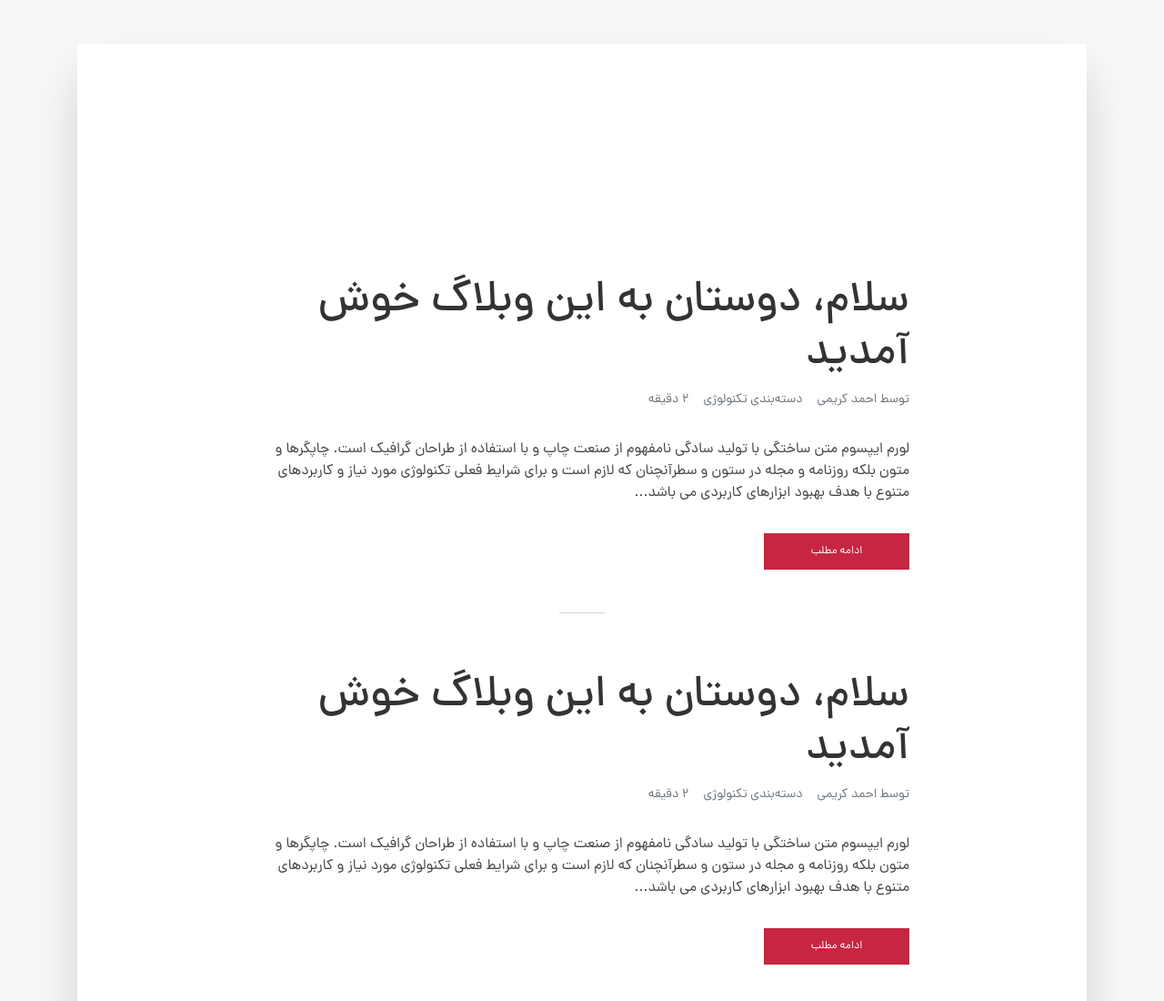
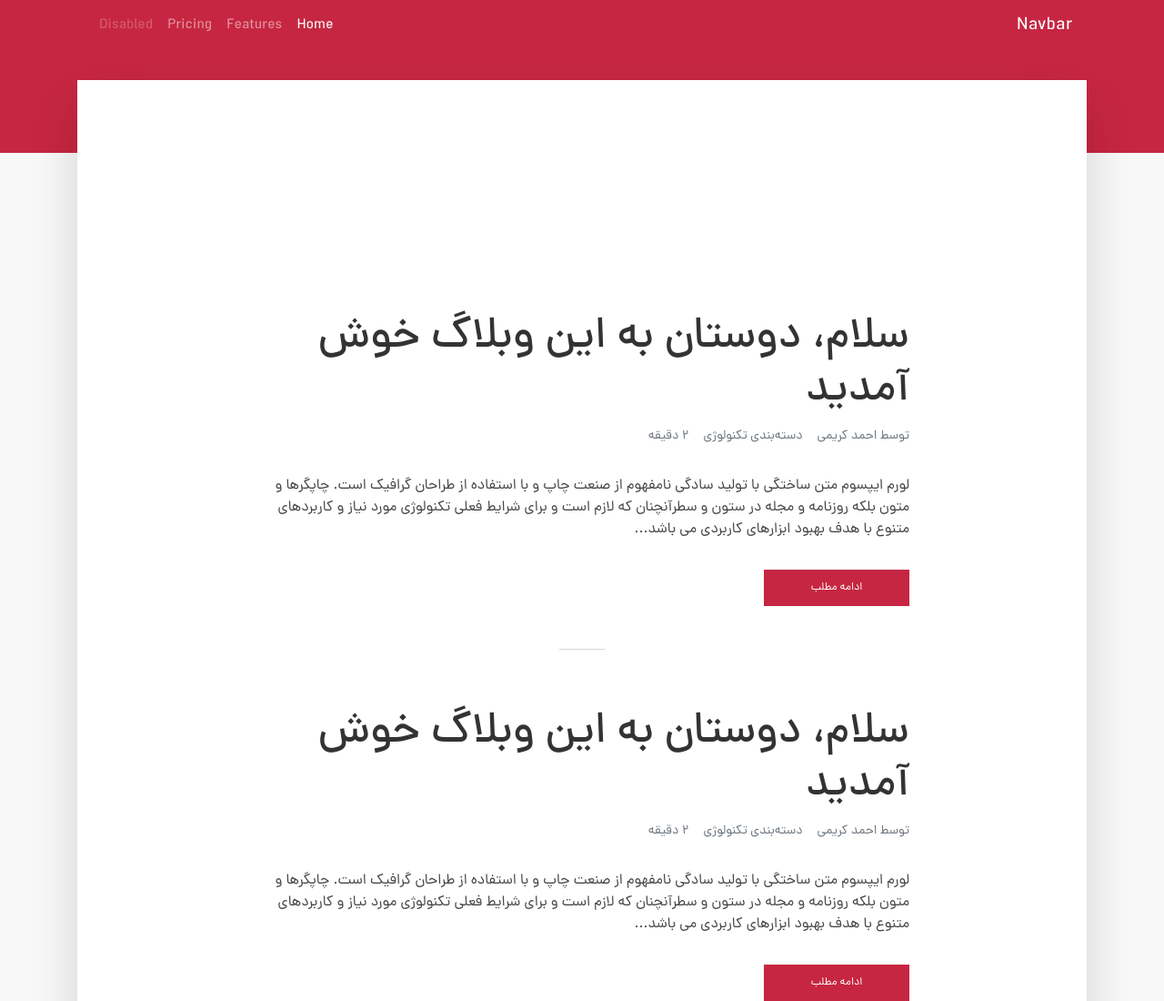
Before and after one commit to meyQuery/typo, a website: page index.html in a window 1280 px wide. Shown: the top 1100 px of the page at 91% size. Drawn offline with Linux system fonts and the light colour scheme.

Commit message:
Add header

```diff
--- a/index.html
+++ b/index.html
@@ -1,18 +1,47 @@
 <!DOCTYPE html>
 <html lang="en">
+
 <head>
     <meta charset="UTF-8">
     <meta name="viewport" content="width=device-width, initial-scale=1.0">
 
     <link rel="stylesheet" href="dist/vendors/bootstrap-4.4.1/css/bootstrap.min.css">
+    <link rel="stylesheet" href="dist/vendors/bootstrap4-rtl/css/bootstrap4-rtl.min.css">
     <link rel="stylesheet" href="dist/css/app.css">
 
     <title>Typo | بلاگ</title>
 </head>
+
 <body class="d-flex flex-column rtl">
     <main class="flex-grow-1">
-        <div class="container">
-            <div class="pt-5"></div>
+        <header class="header">
+            <div class="container">
+                <nav class="navbar navbar-expand-lg navbar-dark">
+                    <a class="navbar-brand" href="#">Navbar</a>
+                    <button class="navbar-toggler" type="button" data-toggle="collapse" data-target="#navbarNav"
+                        aria-controls="navbarNav" aria-expanded="false" aria-label="Toggle navigation">
+                        <span class="navbar-toggler-icon"></span>
+                    </button>
+                    <div class="collapse navbar-collapse" id="navbarNav">
+                        <ul class="navbar-nav mr-auto">
+                            <li class="nav-item active">
+                                <a class="nav-link" href="#">Home <span class="sr-only">(current)</span></a>
+                            </li>
+                            <li class="nav-item">
+                                <a class="nav-link" href="#">Features</a>
+                            </li>
+                            <li class="nav-item">
+                                <a class="nav-link" href="#">Pricing</a>
+                            </li>
+                            <li class="nav-item">
+                                <a class="nav-link disabled" href="#" tabindex="-1" aria-disabled="true">Disabled</a>
+                            </li>
+                        </ul>
+                    </div>
+                </nav>
+            </div>
+        </header>
+        <div class="container" style="margin-top: -5rem;">
             <section class="section">
                 <div class="section-content">
                     <div class="posts">
@@ -39,7 +68,10 @@
                                 </div>
                             </header>
                             <div class="post-content">
-                                <p>لورم ایپسوم متن ساختگی با تولید سادگی نامفهوم از صنعت چاپ و با استفاده از طراحان گرافیک است. چاپگرها و متون بلکه روزنامه و مجله در ستون و سطرآنچنان که لازم است و برای شرایط فعلی تکنولوژی مورد نیاز و کاربردهای متنوع با هدف بهبود ابزارهای کاربردی می باشد...</p>
+                                <p>لورم ایپسوم متن ساختگی با تولید سادگی نامفهوم از صنعت چاپ و با استفاده از طراحان
+                                    گرافیک است. چاپگرها و متون بلکه روزنامه و مجله در ستون و سطرآنچنان که لازم است و
+                                    برای شرایط فعلی تکنولوژی مورد نیاز و کاربردهای متنوع با هدف بهبود ابزارهای کاربردی
+                                    می باشد...</p>
                             </div>
                             <footer class="post-footer">
                                 <a href="#" class="btn btn-danger btn-post rounded-0">ادامه مطلب</a>
@@ -69,7 +101,10 @@
                                 </div>
                             </header>
                             <div class="post-content">
-                                <p>لورم ایپسوم متن ساختگی با تولید سادگی نامفهوم از صنعت چاپ و با استفاده از طراحان گرافیک است. چاپگرها و متون بلکه روزنامه و مجله در ستون و سطرآنچنان که لازم است و برای شرایط فعلی تکنولوژی مورد نیاز و کاربردهای متنوع با هدف بهبود ابزارهای کاربردی می باشد...</p>
+                                <p>لورم ایپسوم متن ساختگی با تولید سادگی نامفهوم از صنعت چاپ و با استفاده از طراحان
+                                    گرافیک است. چاپگرها و متون بلکه روزنامه و مجله در ستون و سطرآنچنان که لازم است و
+                                    برای شرایط فعلی تکنولوژی مورد نیاز و کاربردهای متنوع با هدف بهبود ابزارهای کاربردی
+                                    می باشد...</p>
                             </div>
                             <footer class="post-footer">
                                 <a href="#" class="btn btn-danger btn-post rounded-0">ادامه مطلب</a>
@@ -99,7 +134,10 @@
                                 </div>
                             </header>
                             <div class="post-content">
-                                <p>لورم ایپسوم متن ساختگی با تولید سادگی نامفهوم از صنعت چاپ و با استفاده از طراحان گرافیک است. چاپگرها و متون بلکه روزنامه و مجله در ستون و سطرآنچنان که لازم است و برای شرایط فعلی تکنولوژی مورد نیاز و کاربردهای متنوع با هدف بهبود ابزارهای کاربردی می باشد...</p>
+                                <p>لورم ایپسوم متن ساختگی با تولید سادگی نامفهوم از صنعت چاپ و با استفاده از طراحان
+                                    گرافیک است. چاپگرها و متون بلکه روزنامه و مجله در ستون و سطرآنچنان که لازم است و
+                                    برای شرایط فعلی تکنولوژی مورد نیاز و کاربردهای متنوع با هدف بهبود ابزارهای کاربردی
+                                    می باشد...</p>
                             </div>
                             <footer class="post-footer">
                                 <a href="#" class="btn btn-danger btn-post rounded-0">ادامه مطلب</a>
@@ -120,4 +158,5 @@
     <script src="dist/vendors/popper.min.js"></script>
     <script src="dist/vendors/bootstrap-4.4.1/js/bootstrap.min.js"></script>
 </body>
+
 </html>
--- /dev/null
+++ b/src/scss/_header.scss
@@ -0,0 +1,10 @@
+.header {
+    background-color: #c62641;
+    padding: 0 0 7rem;
+}
+
+.rtl {
+    .navbar-brand {
+        margin-right: 0;
+    }
+}
--- a/src/scss/app.scss
+++ b/src/scss/app.scss
@@ -1,4 +1,5 @@
 @import "font";
 @import "base";
+@import "header";
 @import "section";
 @import "post";
```
Also changed, not shown: dist/css/app.css.
